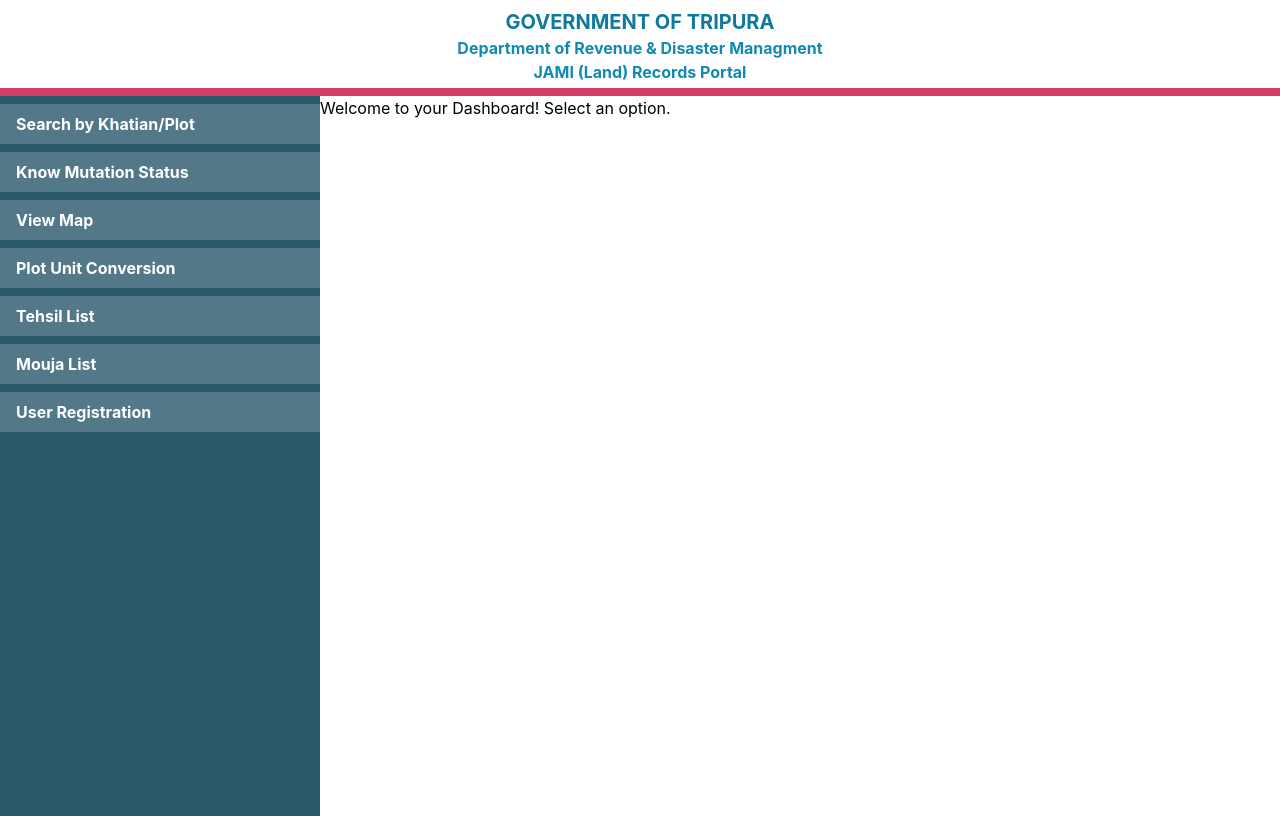
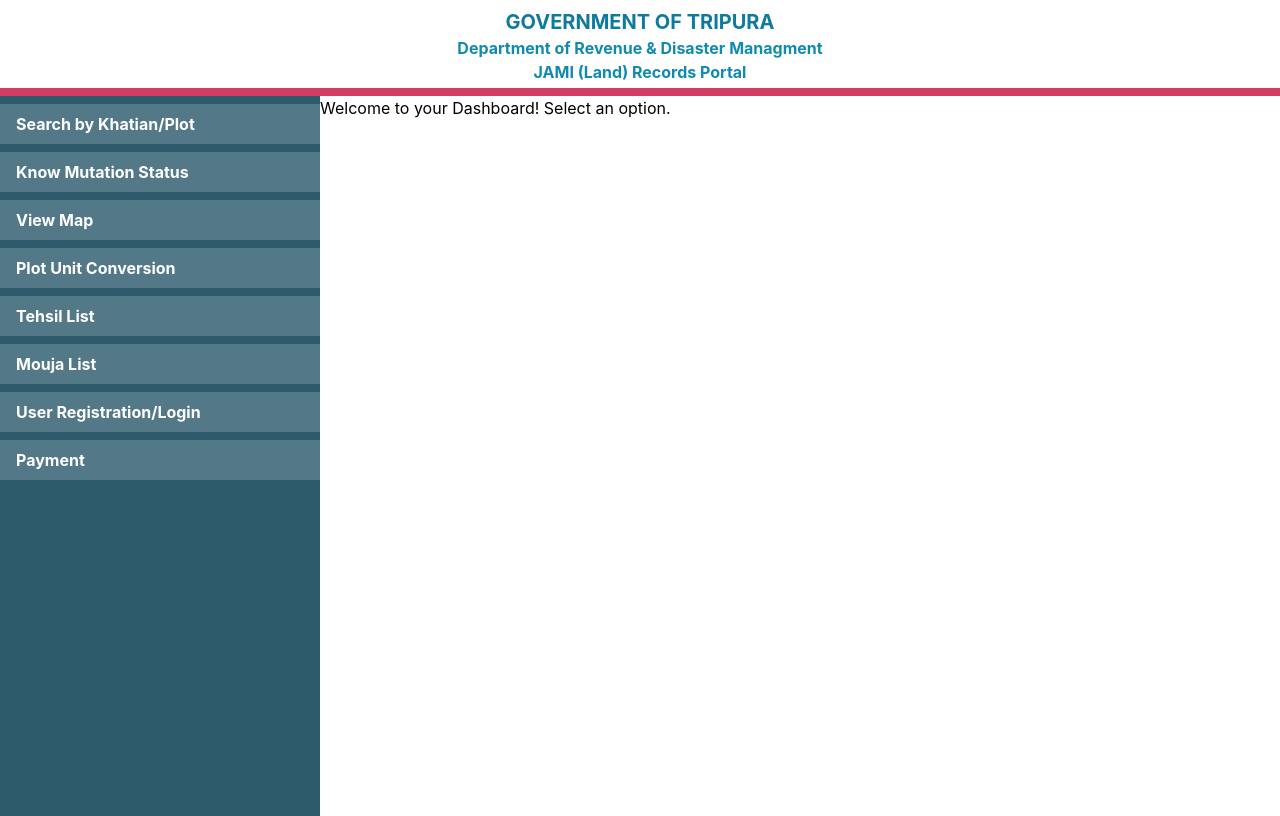
Before and after one commit to pranjalk757-ship-it/Khatian_Project, a React (Create React App) app: page /dashboard in a window 1280 px wide. Built offline with nearby package versions, Linux system fonts and the light colour scheme.

Commit message:
Added user-registration and payment page in side bar

```diff
--- a/src/components/Sidebar/page.jsx
+++ b/src/components/Sidebar/page.jsx
@@ -57,8 +57,13 @@
         },
         {
             id: 7,
-            name: "User Registration",
-            path: "/dashboard/user-registration",
+            name: "User Registration/Login",
+            path: "/login",
+        },
+        {
+            id: 8,
+            name: "Payment",
+            path: "/dashboard/payment",
         },
     ]
 
```
